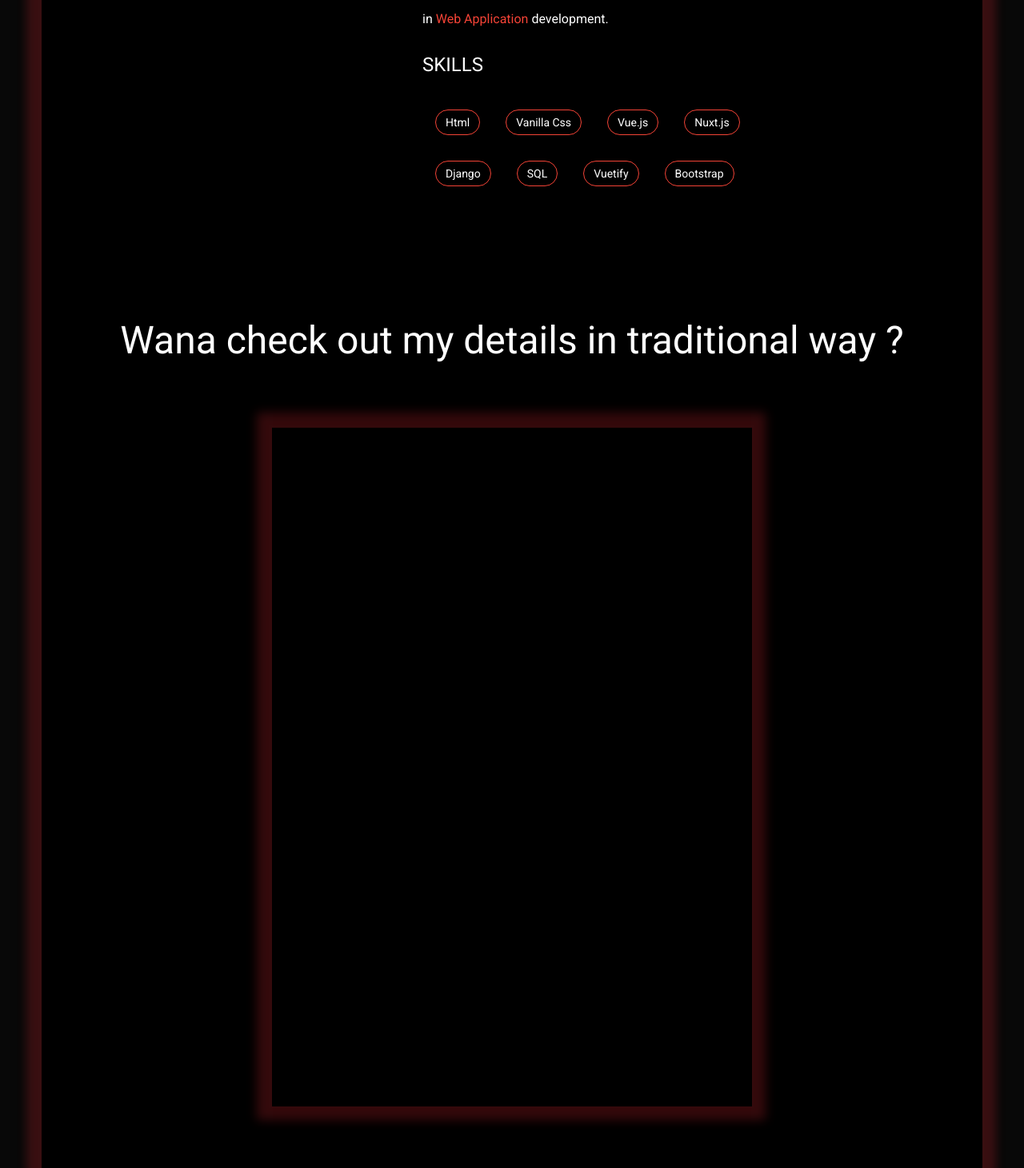
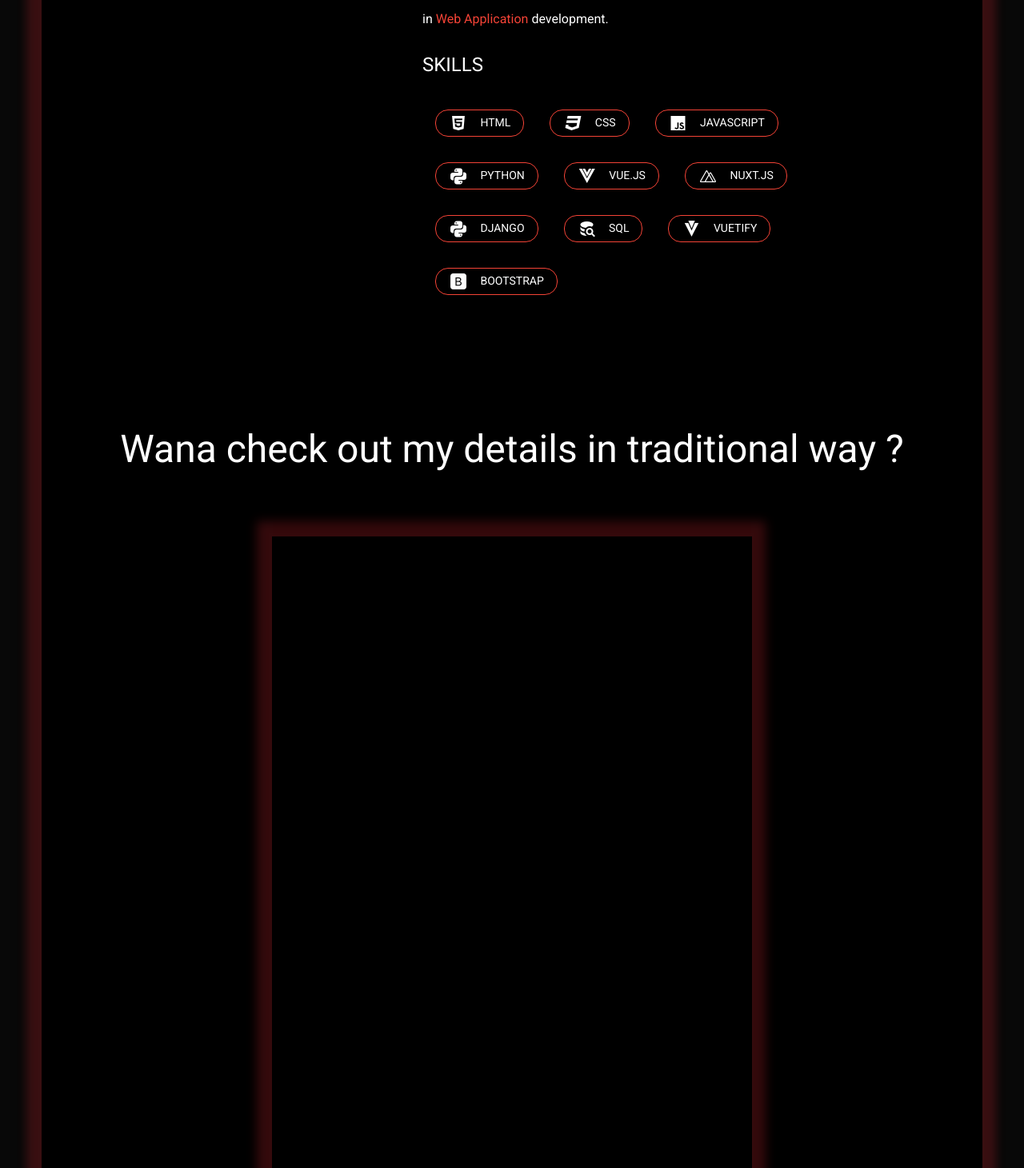
Before and after one commit to I-Am-Vishal/My-Portfolio, a Nuxt app: page / in a window 1280 px wide. Shown: the part 1462-2923 px from the top of the page at 80% size. Built offline with nearby package versions, Linux system fonts and the light colour scheme.

Commit message:
made changes in skillsets section

```diff
--- a/pages/index.vue
+++ b/pages/index.vue
@@ -95,15 +95,18 @@
 
                 <v-col cols="12" class="text-left">
                   <v-chip
-                    v-for="skill in skills"
-                    :key="skill"
-                    class="ma-4 grow-img"
+                    v-for="(skill, index) in skillset"
+                    :key="index"
+                    class="ma-4 pa-sm-4 grow-img"
                     style="cursor: pointer;"
                     color="red"
                     text-color="white"
                     outlined
                   >
-                    {{ skill }}
+                    <span>
+                      <v-icon class="mr-3">{{ skill.icon }}</v-icon>
+                      {{ skill.text }}</span
+                    >
                   </v-chip>
                 </v-col>
               </v-row>
@@ -121,16 +124,44 @@
       </v-col>
     </v-row>
 
-    <v-row class="my-sm-15 mx-md-15">
+    <v-row class="my-sm-15 mx-md-15 mx-2">
       <v-col class="text-center">
+        <v-hover>
+          <template v-slot:default="{ hover }">
             <v-img
               :src="require('~/assets/vishal-resume.png')"
               class="mx-auto grow-img add-shadow"
               style="cursor: pointer;"
               max-height="900px"
               max-width="600px"
-        ></v-img>
+            >
+              <v-fade-transition>
+                <v-overlay v-if="hover" absolute color="#036358">
+                  <v-btn
+                    ><a
+                      href="/resume.pdf"
+                      class="text-decoration-none white--text"
+                      >Download</a
+                    >
+                  </v-btn>
+                </v-overlay>
+              </v-fade-transition>
+            </v-img>
+          </template>
+        </v-hover>
       </v-col>
+    </v-row>
+
+    <v-row class="my-sm-10 mx-md-15">
+      <v-col class="text-center">
+        <span class="text-h3 font-weight-normal white--text"
+          >Technologies i have worked on ?
+        </span>
+      </v-col>
+    </v-row>
+
+    <v-row class="my-sm-10 mx-md-2">
+      <v-col class="text-center"> </v-col>
     </v-row>
   </div>
 </template>
@@ -139,15 +170,47 @@
 export default {
   data() {
     return {
-      skills: [
-        'Html',
-        'Vanilla Css',
-        'Vue.js',
-        'Nuxt.js',
-        'Django',
-        'SQL',
-        'Vuetify',
-        'Bootstrap'
+      skillset: [
+        {
+          text: 'HTML',
+          icon: 'mdi-language-html5'
+        },
+        {
+          text: 'CSS',
+          icon: 'mdi-language-css3'
+        },
+        {
+          text: 'JAVASCRIPT',
+          icon: 'mdi-language-javascript'
+        },
+        {
+          text: 'PYTHON',
+          icon: 'mdi-language-python'
+        },
+        {
+          text: 'VUE.JS',
+          icon: 'mdi-vuejs'
+        },
+        {
+          text: 'NUXT.JS',
+          icon: 'mdi-nuxt'
+        },
+        {
+          text: 'DJANGO',
+          icon: 'mdi-language-python'
+        },
+        {
+          text: 'SQL',
+          icon: 'mdi-database-search'
+        },
+        {
+          text: 'VUETIFY',
+          icon: 'mdi-vuetify'
+        },
+        {
+          text: 'BOOTSTRAP',
+          icon: 'mdi-bootstrap'
+        }
       ]
     }
   }
```
Also changed, not shown: 1 other file (tests, documents, lock files or other folders). Lines whose indentation alone changed are shown as unchanged.
